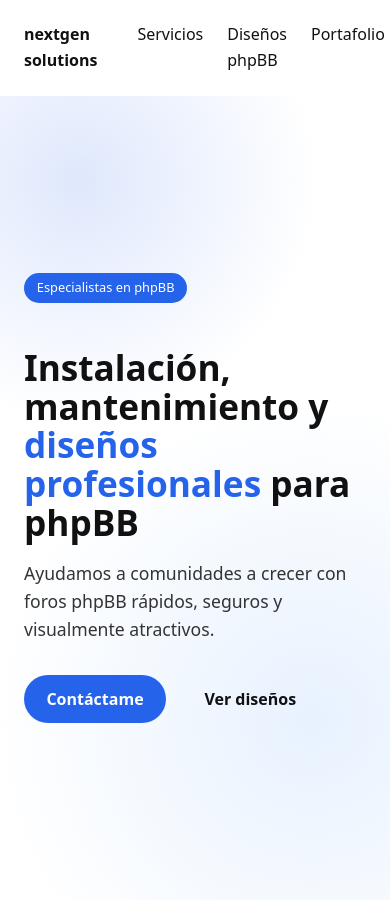
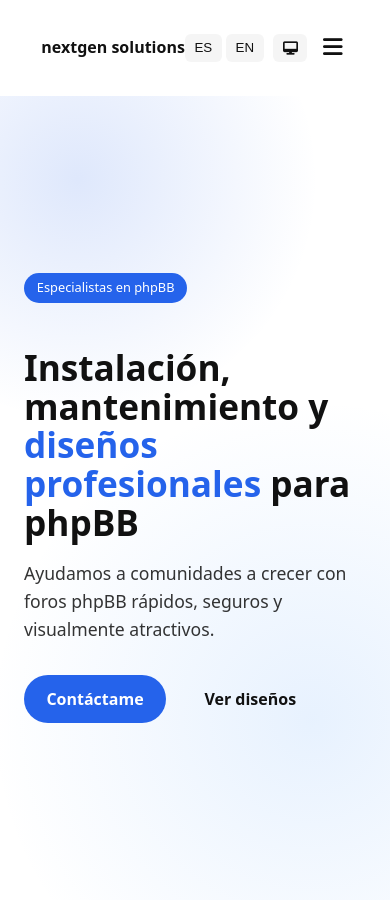
Before and after one commit to nextgen-solutions-gt/nextgen-solutions-gt.github.io, a Jekyll site: the page built from index.md, in a window 390 px wide and 900 px high. Built offline with Jekyll 4.4.1, drawn with Linux system fonts in a browser that asks for light colours.

Commit message:
Add navbar responsive

```diff
--- a/_layouts/default.html
+++ b/_layouts/default.html
@@ -8,7 +8,6 @@
 
   <!-- Font Awesome -->
   <link rel="stylesheet" href="https://cdnjs.cloudflare.com/ajax/libs/font-awesome/6.5.1/css/all.min.css">
-
   <link rel="stylesheet" href="/assets/css/style.css">
 </head>
 <body>
@@ -36,6 +35,9 @@
       <button id="themeToggle" class="theme-toggle" aria-label="Cambiar tema">
         <i class="fa-solid fa-desktop"></i>
       </button>
+	  <button class="nav-toggle" aria-label="Abrir menú">
+		<i class="fa-solid fa-bars"></i>
+	  </button>
     </div>
   </nav>
 </header
@@ -49,5 +51,6 @@
 	<script src="/assets/js/i18n.js"></script>
 	<script src="/assets/js/main.js"></script>
 	<script src="/assets/js/nav.js"></script>
+	<script src="/assets/js/mobile-nav.js"></script>
 </body>
 </html>
--- a/assets/css/style.css
+++ b/assets/css/style.css
@@ -328,3 +328,35 @@
   border: 1px solid var(--border);
   color: var(--text);
 }
+
+.nav-toggle {
+  display: none;
+  background: transparent;
+  border: none;
+  font-size: 1.4rem;
+  color: var(--text);
+  cursor: pointer;
+}
+
+/* MOBILE */
+@media (max-width: 768px) {
+  .nav-links {
+    position: fixed;
+    inset: 64px 0 0 0;
+    background: var(--bg);
+    flex-direction: column;
+    align-items: center;
+    padding: 2rem;
+    gap: 1.5rem;
+    transform: translateY(-120%);
+    transition: transform 0.3s ease;
+  }
+
+  .nav-links.open {
+    transform: translateY(0);
+  }
+
+  .nav-toggle {
+    display: block;
+  }
+}
--- /dev/null
+++ b/assets/js/mobile-nav.js
@@ -0,0 +1,12 @@
+const toggle = document.querySelector(".nav-toggle");
+const nav = document.querySelector(".nav-links");
+const links = nav.querySelectorAll("a");
+
+const icon = toggle.querySelector("i");
+
+toggle.addEventListener("click", () => {
+  nav.classList.toggle("open");
+  icon.className = nav.classList.contains("open")
+    ? "fa-solid fa-xmark"
+    : "fa-solid fa-bars";
+});
```
